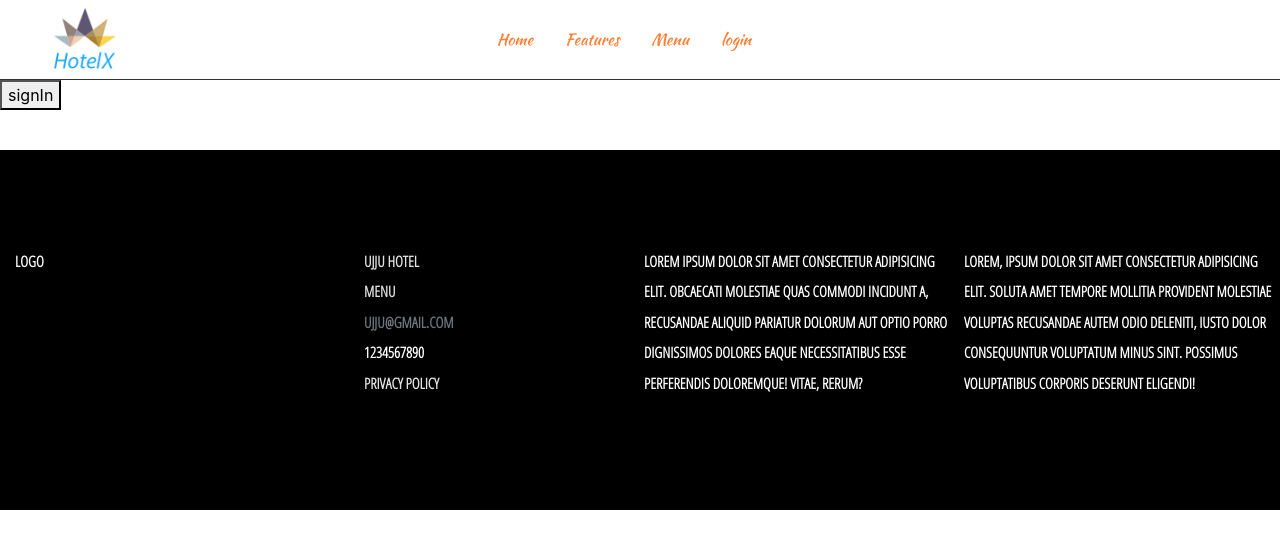
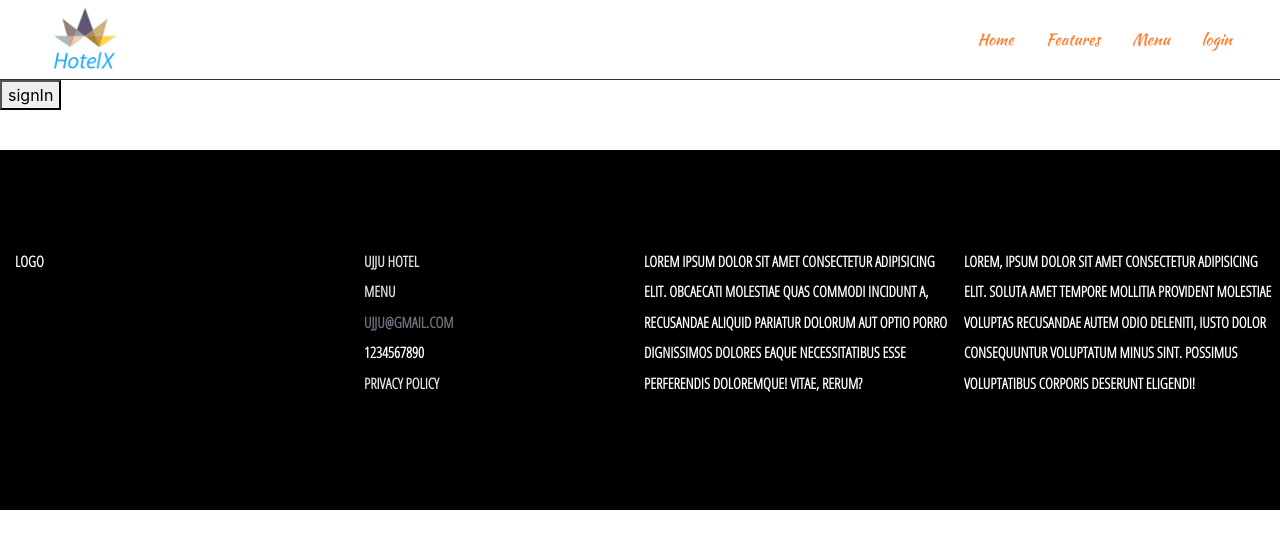
Before and after one commit to Kuldeep-Singh-28/web19_Restaurant-social-website, a React app: page /login in a window 1280 px wide. Built offline with nearby package versions, Linux system fonts and the light colour scheme; some packages are replaced by stand-ins of ours; no server answers.

Commit message:
change in nav

```diff
--- a/src/HotelX/Navbar.js
+++ b/src/HotelX/Navbar.js
@@ -2,7 +2,7 @@ import React from "react";
 import { Link, Redirect } from "react-router-dom";
 import { Navbar, Nav, Form, FormControl, Button } from "react-bootstrap";
 import "./styles/Navbar.css";
-
+import InstagramIcon from '@material-ui/icons/Instagram';
 import firebase from "firebase";
 import { useAuthState } from "react-firebase-hooks/auth";
 import { user } from "./Auth";
@@ -42,6 +42,7 @@ function NavBar() {
                     {user ? <div> welcome {user.displayName}</div>: <span></span>}
                 </Nav.Link>
             </Nav>
+
         </div>
     );
 }
--- a/src/HotelX/styles/Navbar.css
+++ b/src/HotelX/styles/Navbar.css
@@ -11,16 +11,22 @@
   cursor: pointer;
 }
 
+
 .n1{
 
   display: flex;
-  justify-content: center;
-  align-items:center ;
+  justify-content: space-between;
+  align-items: center;
   color:black !important;
   height: 10vh;
   border-bottom: 1px solid #313130;
   position: relative;
 
+}
+.n{
+  right:0;
+  display: flex;
+  justify-content: center;
 }
 .n2{
   color:rgb(255, 128, 55) !important;
@@ -35,6 +41,6 @@
   margin: 10px;
   filter:none;
   transform: scale(0.45);
-  position: absolute;
+  position: relative;
   left:0;
 }
```
